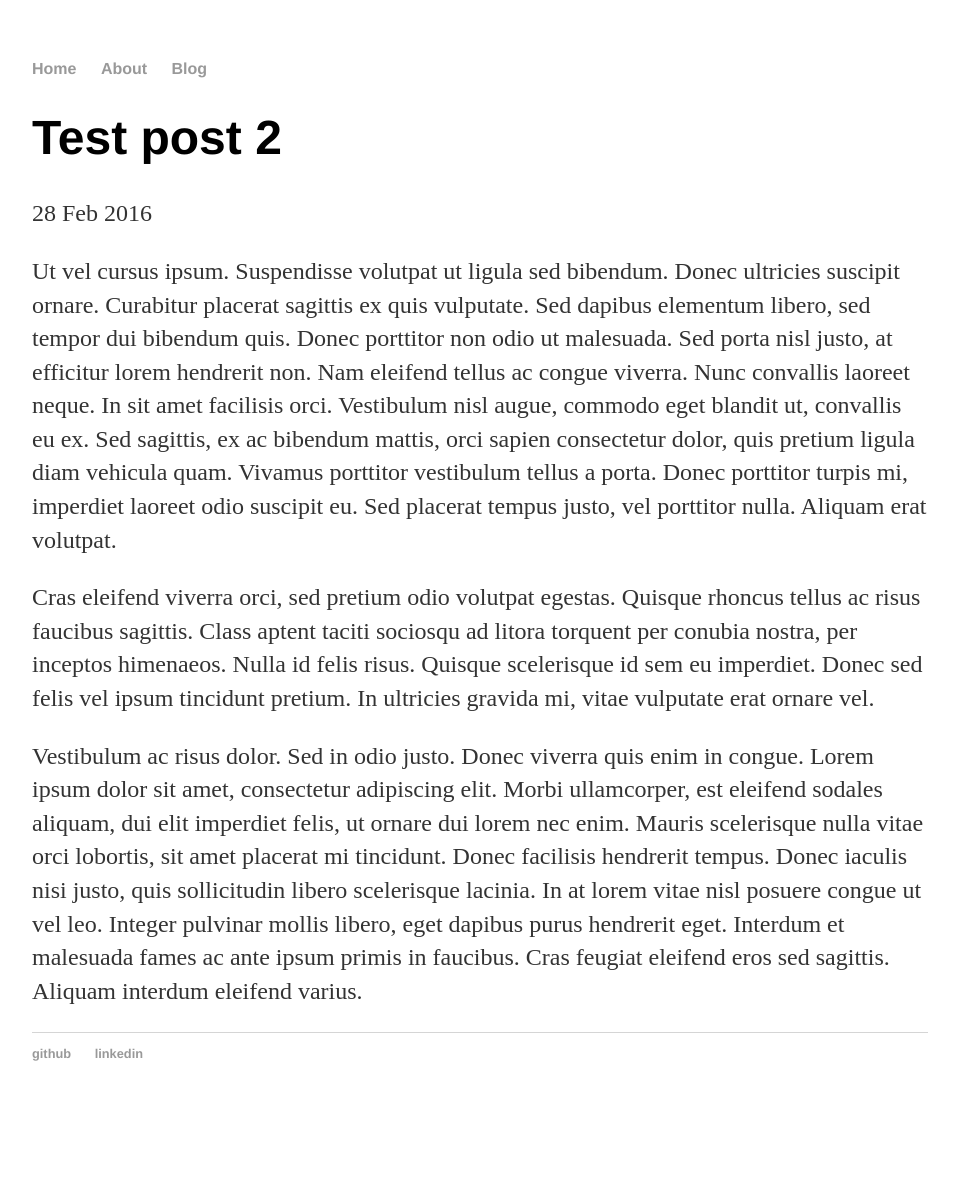
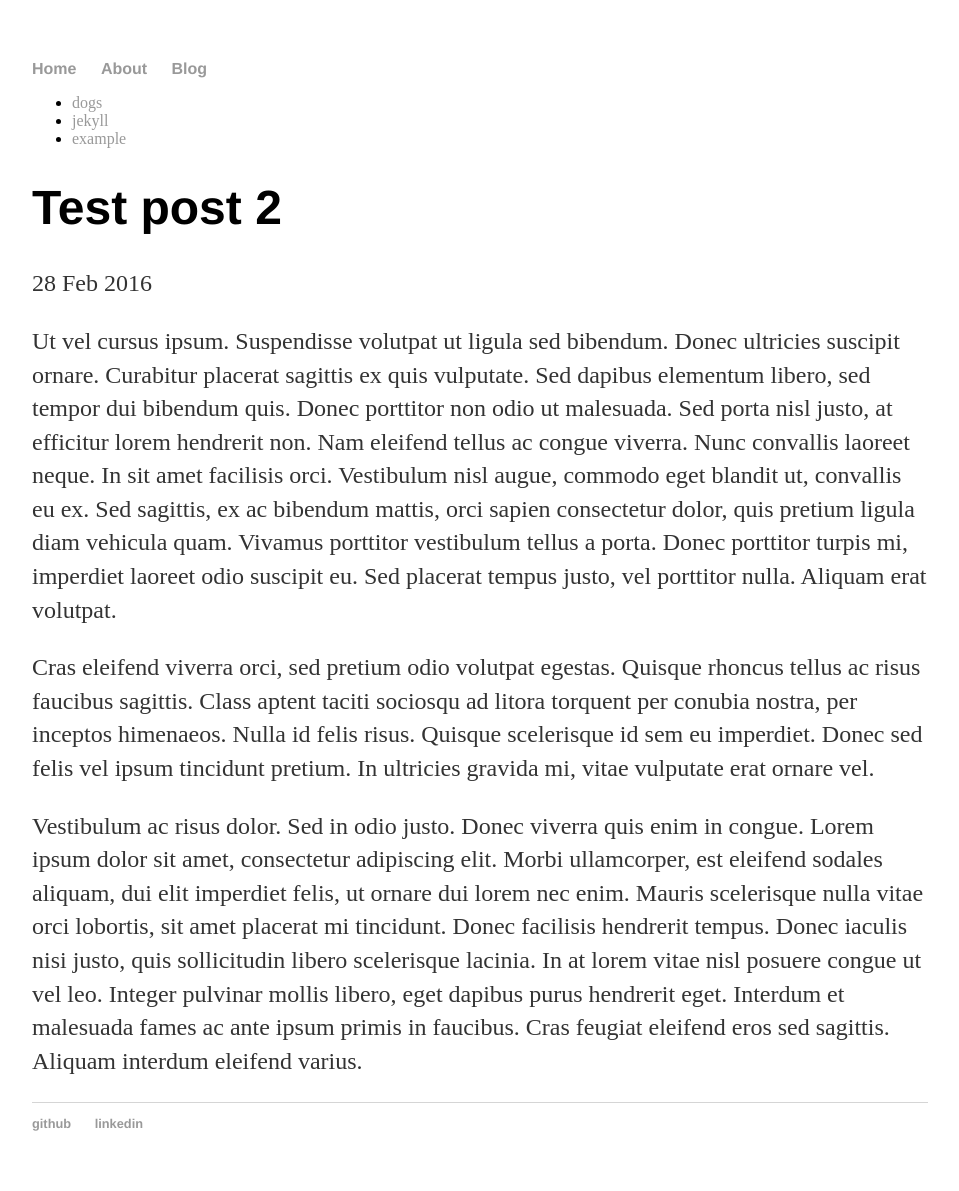
Before and after one commit to nbobhate/nbobhate.github.io, a Jekyll site: the page built from _posts/2016-02-28-test-post-2.md, in a window 1280 px wide. Shown: the whole page, without its empty margins (160-1119 px from the left). Built offline with Jekyll 4.4.1, drawn with Linux system fonts in a browser that asks for light colours; before the commit the page ends 1121 px from its top, so only the background shows below that.

Commit message:
Update post.html

```diff
--- a/_layouts/post.html
+++ b/_layouts/post.html
@@ -1,9 +1,20 @@
 ---
 layout: default
 ---
-<h1>{{ page.title }}</h1>
-<p class="meta">{{ page.date | date_to_string }}</p>
 
+<!-- Tags -->
+<ul class="tags">
+    {% for tag in page.tags %}
+      <li><a href="/tags#{{ tag }}" class="tag">{{ tag }}</a></li>
+    {% endfor %}
+</ul>
+
+<!-- Post -->
 <div class="post">
-  {{ content }}
+  <h1>{{ page.title }}</h1>
+  <p class="meta">{{ page.date | date_to_string }}</p>
+
+  <div class="post">
+    {{ content }}
+  </div>
 </div>
```
